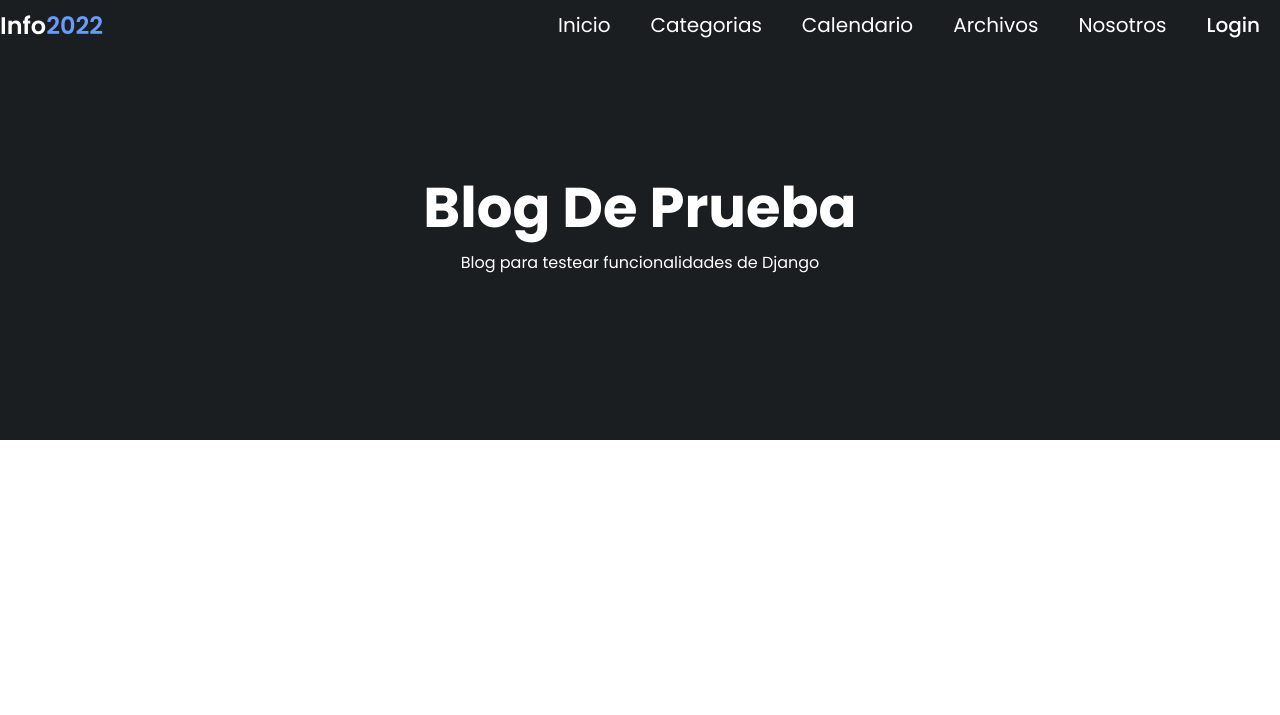
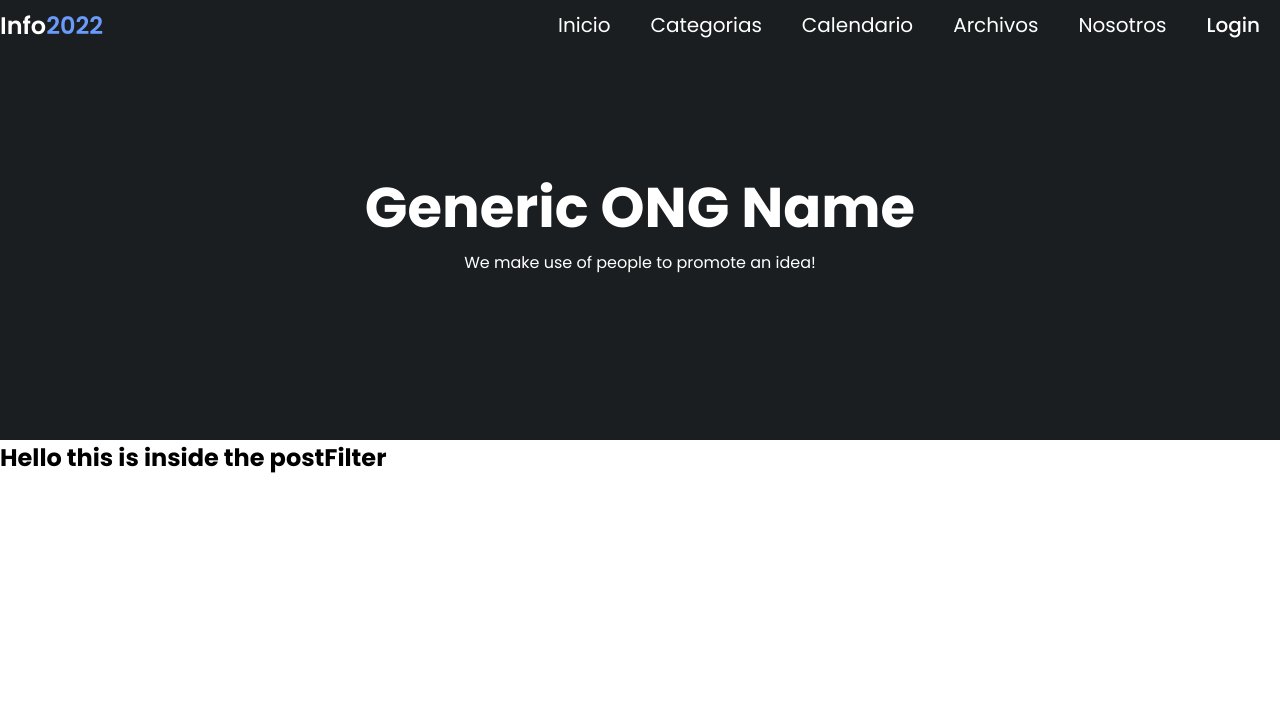
Before and after one commit to bluedec/Group_10_CoolGuys, a Django app: template BlogTest/blogapp/templates/home.html in a window 1280 px wide. Shown: the top 715 px of the page. Run offline with Django 4.2, Linux system fonts and the light colour scheme; the template is opened without the code that fills it, so the values that code supplies are empty.

Commit message:
Changed title.

```diff
--- a/BlogTest/blogapp/templates/home.html
+++ b/BlogTest/blogapp/templates/home.html
@@ -7,13 +7,14 @@
 
 <section class="home" id="home">
     <div class="home-text container">
-        <h2 class="home-title">Blog De Prueba</h2>
-        <span class="home-subtitle">Blog para testear funcionalidades de Django</span>
+        <h2 class="home-title">Generic ONG Name</h2>
+        <span class="home-subtitle">We make use of people to promote an idea!</span>
     </div>
 </section>
 {% endblock %}
 
    {% block postFilter %}
+        <h2>Hello this is inside the postFilter </h2>
   <!--<div class="post-filter container">
        <span class="filter-item active-filter" data-filter='all'>All</span>
        <span class="filter-item" data-filter='gamig'>Programación</span>
```
